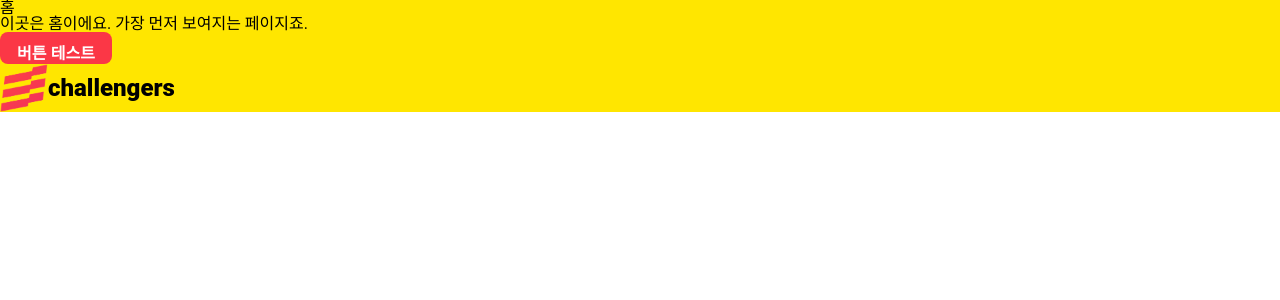
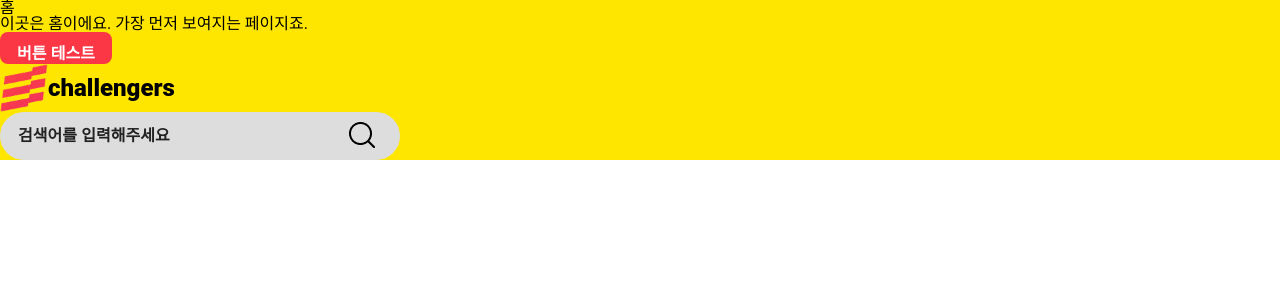
Before and after one commit to f-lab-edu/challengers, a React (Create React App) app: page / in a window 1280 px wide. Shown: the top 300 px of the page. Built offline with nearby package versions, Linux system fonts and the light colour scheme; no server answers.

Commit message:
feat: Add SearchBar component

```diff
--- /dev/null
+++ b/src/components/common/SearchBar.tsx
@@ -0,0 +1,47 @@
+import React from 'react';
+import styled from 'styled-components';
+import searchIcon from '../../assets/MagnifyingGlass.png';
+import theme from 'styles/theme';
+
+const Label = styled.label`
+  background-color: ${theme.colors.lightGray};
+  height: 3rem;
+  width: 25rem;
+  padding: 0.5rem 1rem;
+  border-radius: 2rem;
+  ${theme.flex.flexBox('row', 'space-between', 'center')}
+  input {
+    border: none;
+    width: 100%;
+    font-size: ${theme.fontSizes.base};
+    font-weight: ${theme.fontWeights.semiBold};
+    background-color: ${theme.colors.lightGray};
+    ::placeholder {
+      color: ${theme.colors.black};
+    }
+    :focus {
+      outline: none;
+    }
+  }
+  button {
+    border: none;
+    background-color: ${theme.colors.lightGray};
+  }
+`;
+
+interface SearchBar {
+  onChange: () => void;
+}
+
+function SearchBar({ onChange }: SearchBar) {
+  return (
+    <Label>
+      <input placeholder="검색어를 입력해주세요" onChange={onChange} />
+      <button>
+        <img src={searchIcon} />
+      </button>
+    </Label>
+  );
+}
+
+export default SearchBar;
--- a/src/pages/home/Home.tsx
+++ b/src/pages/home/Home.tsx
@@ -3,6 +3,7 @@ import axios from 'axios';
 import Button from 'components/common/Button';
 import theme from 'styles/theme';
 import Logo from 'components/common/Logo';
+import SearchBar from 'components/common/SearchBar';
 
 const Home = () => {
   axios
@@ -23,6 +24,7 @@ const Home = () => {
         }}
       />
       <Logo />
+      <SearchBar onChange={() => console.log(1)} />
     </div>
   );
 };
```
Also changed, not shown: src/assets/MagnifyingGlass.png (added).
